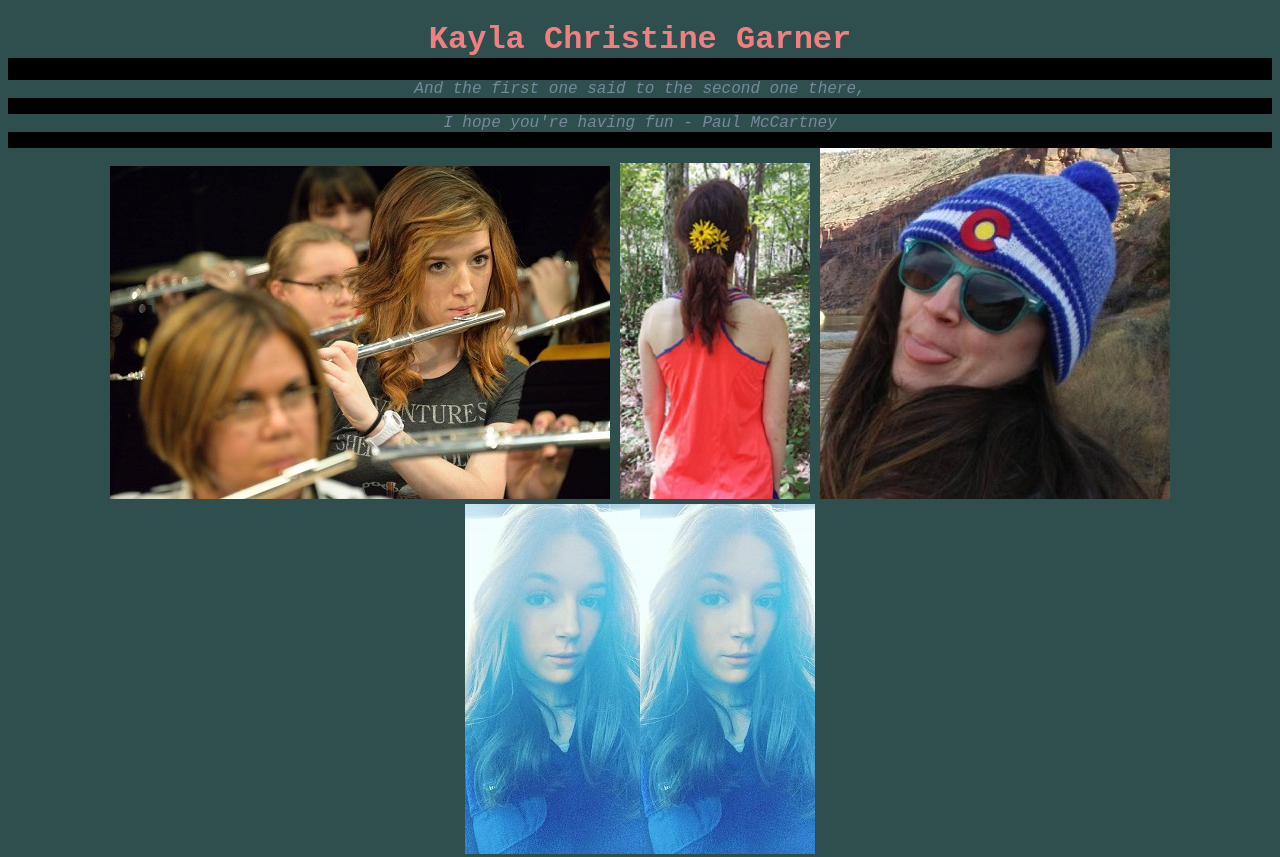
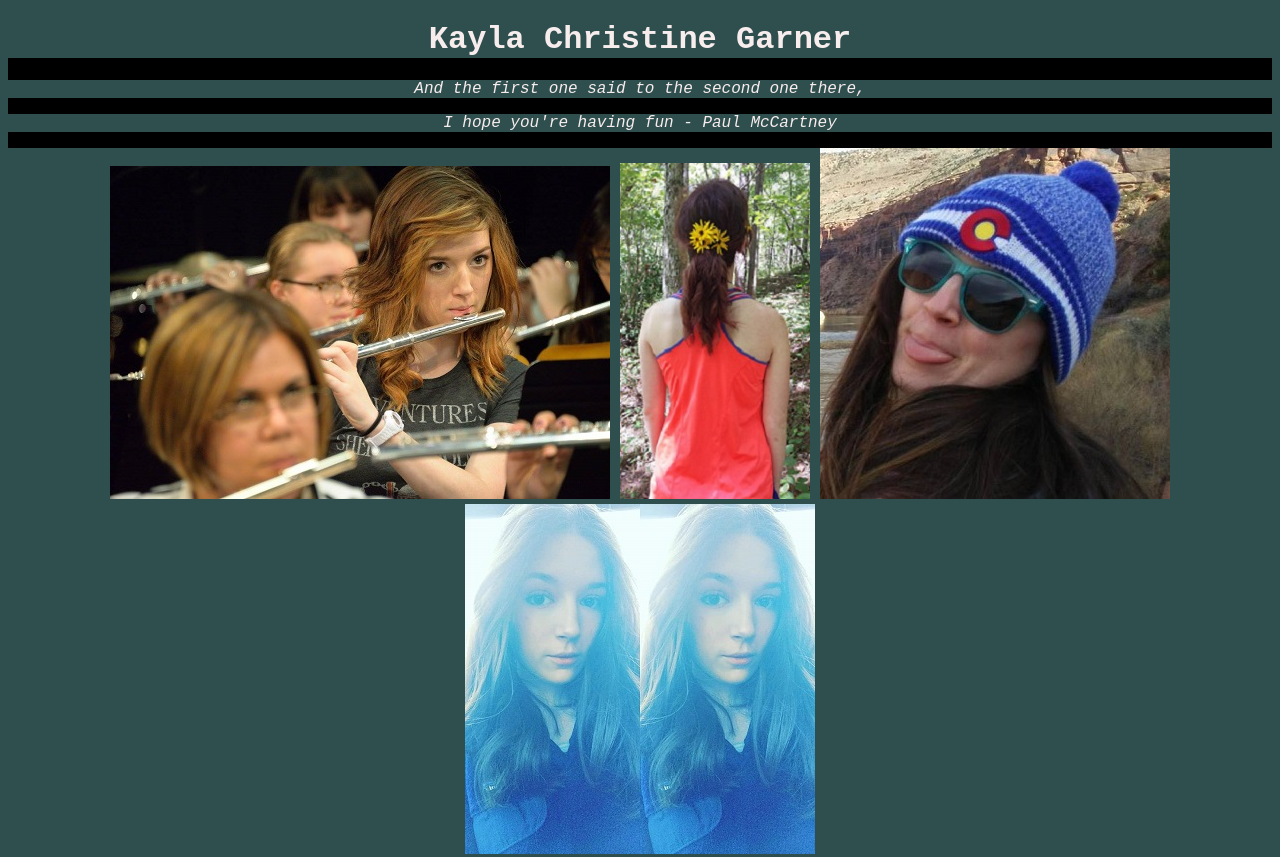
Before and after one commit to lifeisokayla/KaylaChristine, a plain HTML site: page docs/index.html in a window 1280 px wide. Shown: the top 857 px of the page. Drawn offline with Linux system fonts and the light colour scheme.

Commit message:
Update index.html

```diff
--- a/docs/index.html
+++ b/docs/index.html
@@ -24,7 +24,7 @@
 
         <!-- Style Sheets-->
         <link href="CSS/breakpoints.css" type="text/css" rel="stylesheet" >
-        <link href="CSS/styles.css" type="text/css" rel="stylesheet" />
+        <link href="CSS/index.css" type="text/css" rel="stylesheet" />
 
     </head>
 
```
